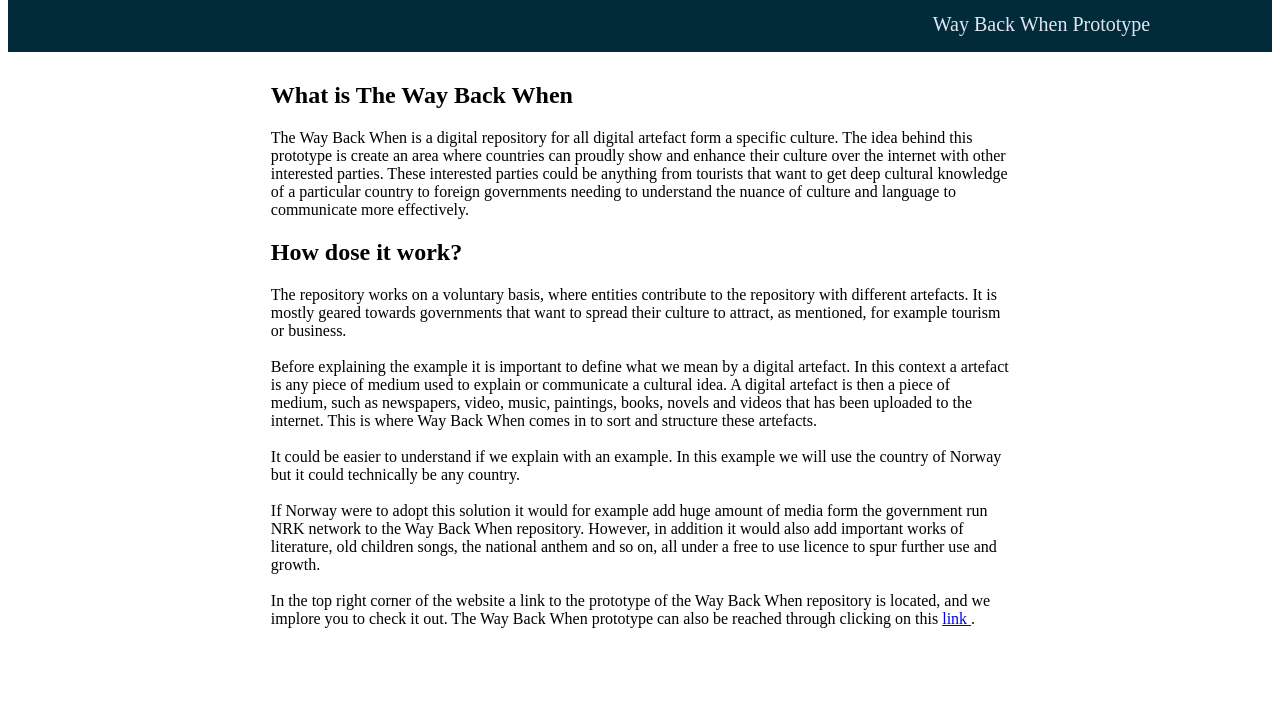
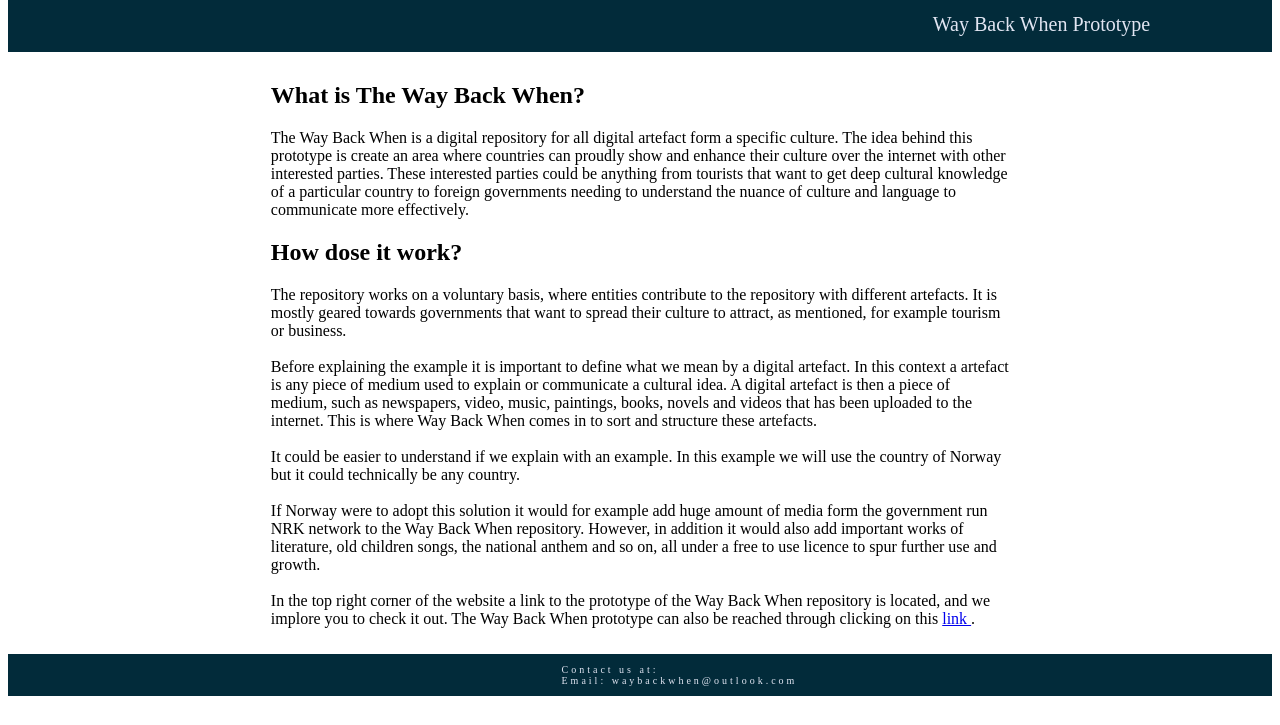
Before and after one commit to Toffah/WayBackWhen, a plain HTML site: page index.html in a window 1280 px wide. Shown: the part 75-800 px from the top of the page. Drawn offline with Linux system fonts and the light colour scheme.

Commit message:
Tweaks from feedback

```diff
--- a/index.html
+++ b/index.html
@@ -22,7 +22,7 @@
 
 <div class="container">
     <div>
-    <h2> What is The Way Back When </h2>
+    <h2> What is The Way Back When? </h2>
         <p> The Way Back When is a digital repository for all digital artefact form a specific culture.
         The idea behind this prototype is create an area where countries can proudly show and enhance their culture over the internet
             with other interested parties. These interested parties could be anything from tourists that want to get deep cultural knowledge
@@ -49,13 +49,21 @@
             anthem and so on, all under a free to use licence to spur further use and growth.
             <br> <br>
             In the top right corner of the website a link to the prototype of the Way Back When repository is located, and we implore you to
-            check it out. The Way Back When prototype can also be reached through clicking on this <a href="Site not added yet"> link </a>.
+            check it out. The Way Back When prototype can also be reached through clicking on this <a href="https://skandinaver.github.io/WBW-archive/index.html"> link </a>.
 
         </p>
     </div>
 
 </div>
 
+<div class="bottom-bar">
+
+   <div class="bottom-text">
+       Contact us at:<br>
+       Email: waybackwhen@outlook.com
+   </div>
+
+</div>
 
 </body>
 </html>
--- a/stylesheet.css
+++ b/stylesheet.css
@@ -41,3 +41,18 @@ navitem{
     padding: 10px;
 
 }
+
+.bottom-bar{
+    display: inline-block;
+    background-color: rgb(2,43,58);
+    width: 100%;
+}
+
+.bottom-text{
+    color: rgb(225,229,242);
+    letter-spacing: 3px;
+    font-size: 10px;
+    margin-left: 43%;
+    padding: 10px;
+
+}
```
